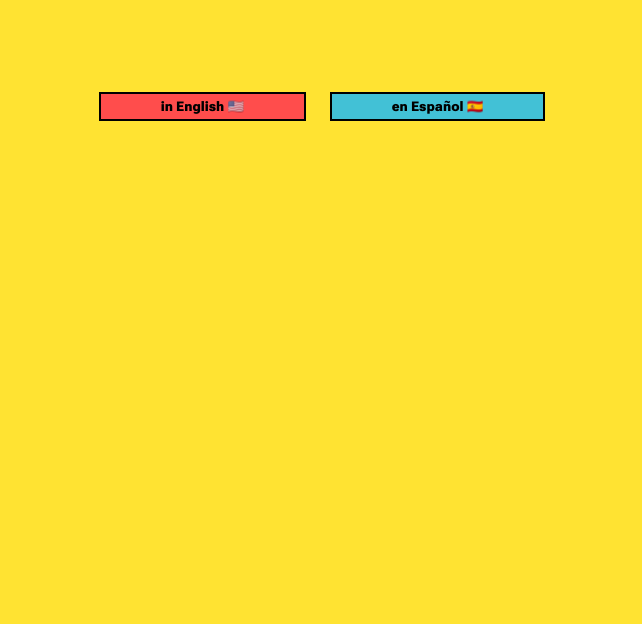
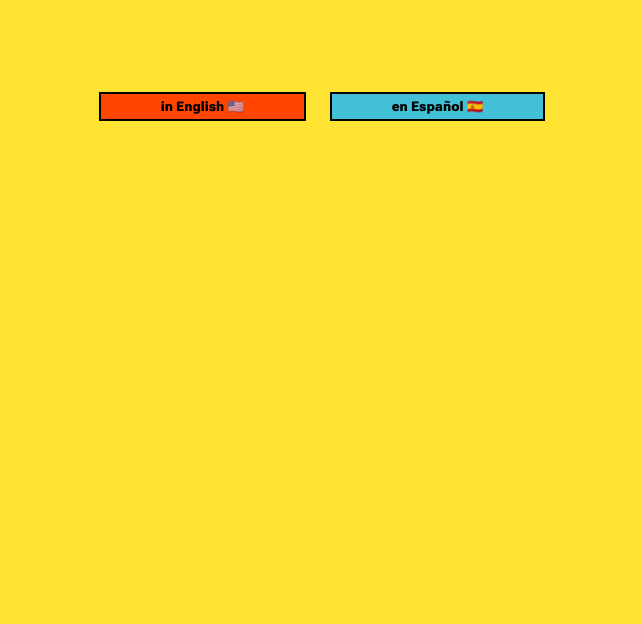
Before and after one commit to joajimenez/epic_username_generator, a plain HTML site: page index.html in a window 1280 px wide. Shown: the part 176-800 px from the top of the page, without its empty margins (318-960 px from the left). Drawn offline with Linux system fonts and the light colour scheme; a web font is replaced by a local one.

Commit message:
standarized buttons' colors

```diff
--- a/style.css
+++ b/style.css
@@ -18,7 +18,6 @@ body {
 
 #username_display {
     text-decoration: underline;
-
     font-family: 'Roboto Flex', sans-serif;
     height: 3rem;
 }
@@ -37,7 +36,7 @@ button {
     cursor: pointer;
     padding: 5px 60px;
     border: solid 2px black;
-    background-color: #ff4d4c;
+    background-color: orangered;
 }
 
 button:hover{
```
